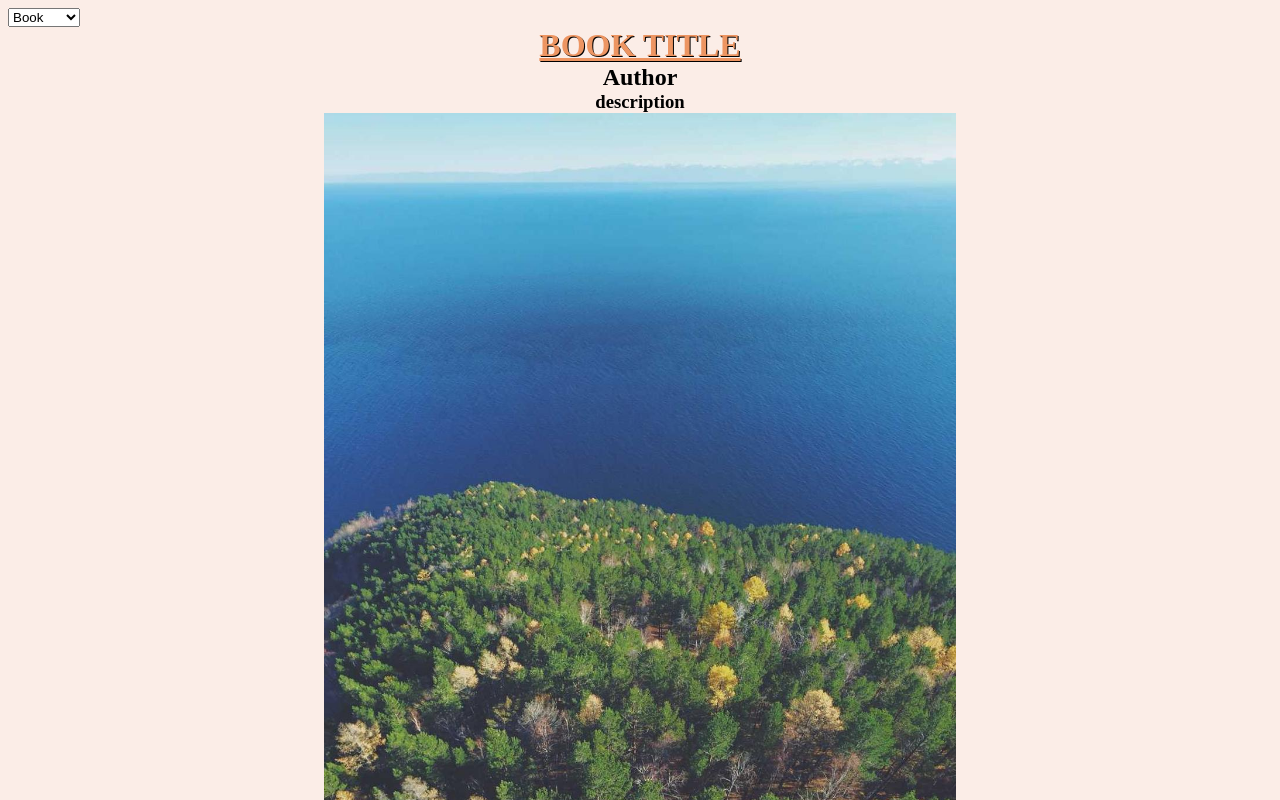
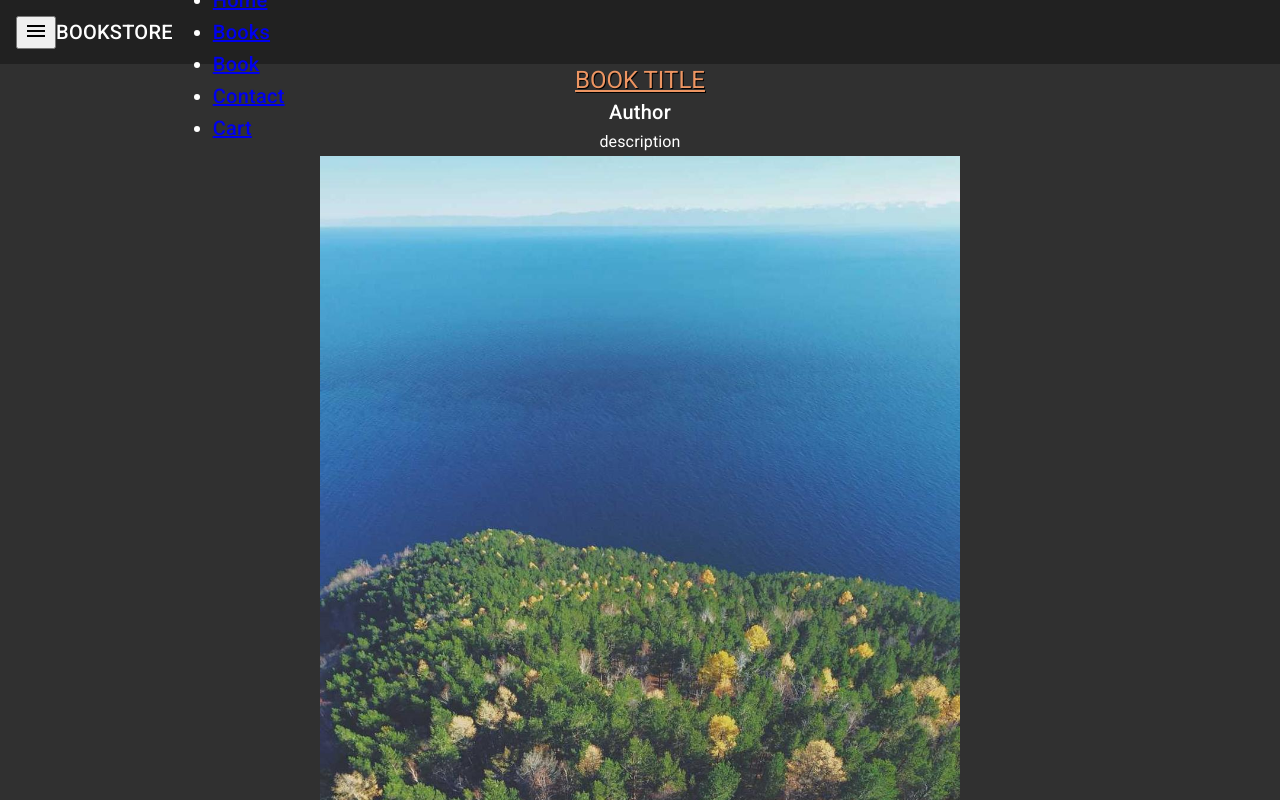
Before and after one commit to BerkeAnna/online-bookstore, an Angular app in the folder bookstore/: page /book-page in a window 1280 px wide. Shown: the top 800 px of the page. Built offline with nearby package versions, Linux system fonts and the light colour scheme.

Commit message:
menu 1.0

```diff
--- a/bookstore/angular.json
+++ b/bookstore/angular.json
@@ -37,6 +37,7 @@
               "src/assets"
             ],
             "styles": [
+              "@angular/material/prebuilt-themes/pink-bluegrey.css",
               "src/styles.scss"
             ],
             "scripts": [],
@@ -102,6 +103,7 @@
               "src/assets"
             ],
             "styles": [
+              "@angular/material/prebuilt-themes/pink-bluegrey.css",
               "src/styles.scss"
             ],
             "scripts": []
--- a/bookstore/package.json
+++ b/bookstore/package.json
@@ -12,10 +12,12 @@
   "private": true,
   "dependencies": {
     "@angular/animations": "^17.3.0",
+    "@angular/cdk": "^17.3.6",
     "@angular/common": "^17.3.0",
     "@angular/compiler": "^17.3.0",
     "@angular/core": "^17.3.0",
     "@angular/forms": "^17.3.0",
+    "@angular/material": "^17.3.6",
     "@angular/platform-browser": "^17.3.0",
     "@angular/platform-browser-dynamic": "^17.3.0",
     "@angular/platform-server": "^17.3.0",
--- a/bookstore/src/app/app.component.html
+++ b/bookstore/src/app/app.component.html
@@ -1,27 +1,29 @@
 
-<app-menu (selectedPage)="changePage($event)" [currentPage]="page" *ngIf="page"></app-menu>
 
-<!---<ng-container [ngSwitch]="page">
-  <ng-container *ngSwitchCase="'home'">
-    <div class="main_component">
-      <app-home></app-home>
-    </div>
-  </ng-container>
-  <ng-container *ngSwitchCase="'books'">
-    <app-books></app-books>
-  </ng-container>
-  <ng-container *ngSwitchCase="'book-page'">
-    <app-book-page></app-book-page>
-  </ng-container>
-  <ng-container *ngSwitchCase="'contact'">
-    <app-contact>
-      <h1>This is the contact page.</h1>
-    </app-contact>
-  </ng-container>
-  <ng-container *ngSwitchCase="'cart'">
-    <app-cart></app-cart>
-  </ng-container>
+<mat-sidenav-container>
+  <mat-sidenav>
+    <app-menu (selectedPage)="changePage($event)" [currentPage]="page" *ngIf="page"></app-menu>
+  </mat-sidenav>
 
-</ng-container>
---->
-<router-outlet></router-outlet>
+  <mat-sidenav-content>
+    <mat-toolbar color="secondary">
+      <button mat-icon-buttn>
+        <mat-icon>menu</mat-icon>
+      </button>
+      <div>BOOKSTORE</div>
+      <div>
+        <ul>
+          <li><a routerLink="/login">Login</a></li>
+          <li><a routerLink="signup">Register</a></li>
+          <li><a routerLink="home">Home</a></li>
+          <li><a routerLink="books">Books</a></li>
+          <li><a routerLink="book-page">Book</a></li>
+          <li><a routerLink="contact">Contact</a></li>
+          <li><a routerLink="cart">Cart</a></li>
+        </ul>
+      </div>
+    </mat-toolbar>
+    <router-outlet></router-outlet>
+  </mat-sidenav-content>
+
+</mat-sidenav-container>
--- a/bookstore/src/app/app.module.ts
+++ b/bookstore/src/app/app.module.ts
@@ -14,6 +14,13 @@ import { ViewerComponent } from './pages/books/viewer/viewer.component';
 import { BookPageComponent } from './pages/books/book-page/book-page.component';
 import { DateFormatPipe } from './shared/pipes/date-format.pipe';
 import { BooksModule } from './pages/books/books.module';
+import { provideAnimationsAsync } from '@angular/platform-browser/animations/async';
+import { BrowserAnimationsModule } from '@angular/platform-browser/animations';
+import { HttpClientModule } from '@angular/common/http';
+import { MatSidenavModule } from '@angular/material/sidenav';
+import { MatToolbarModule } from '@angular/material/toolbar';
+import { MatButtonModule } from '@angular/material/button';
+import { MatIconModule } from '@angular/material/icon';
 
 @NgModule({
   declarations: [
@@ -29,10 +36,17 @@ import { BooksModule } from './pages/books/books.module';
     BrowserModule,
     AppRoutingModule,
     FormsModule,
-    BooksModule
+    BooksModule,
+    BrowserAnimationsModule,
+    HttpClientModule,
+    MatSidenavModule,
+    MatToolbarModule,
+    MatButtonModule,
+    MatIconModule
   ],
   providers: [
-    provideClientHydration()
+    provideClientHydration(),
+    provideAnimationsAsync()
   ],
   bootstrap: [AppComponent]
 })
--- a/bookstore/src/app/pages/login/login.component.ts
+++ b/bookstore/src/app/pages/login/login.component.ts
@@ -3,6 +3,7 @@ import { FormControl } from '@angular/forms';
 import { Router } from '@angular/router';
 import { FakeLoadingService } from '../../shared/services/fake-loading.service';
 import { stringify } from 'querystring';
+import { Observable, Subscription } from 'rxjs';
 
 @Component({
   selector: 'app-login',
@@ -15,6 +16,10 @@ export class LoginComponent implements OnInit{
   email = new FormControl('');
   password = new FormControl('');
 
+  loadingSubscription?: Subscription;
+  loadingObservation?: Observable<boolean>;
+  loading: boolean = false;
+
   constructor(private router: Router, private loadingService: FakeLoadingService){
 
   }
@@ -25,20 +30,25 @@ export class LoginComponent implements OnInit{
 
 
   async login() {
-    // Promise
-     this.loadingService.loadingWithPromise(this.email.value!, this.password.value!).then((_: boolean) => {
-      console.log('This executed second.');
-      this.router.navigateByUrl('/home');
-    }).catch(error => {
-      console.error(error, 'Incorrect email or password!');
-    }).finally(() => {
-      console.log('this is executed finally.');
-    });
+    this.loading = true;
 
-
-
+    this.loadingObservation = this.loadingService.loadingWithObservable(this.email.value as string, this.password.value as string)
+    this.loadingSubscription = this.loadingObservation
+      .subscribe(
+        {
+          next: (data: boolean) => {
+            this.router.navigateByUrl('/home');
+          }, error: (error) => {
+            console.error(error);
+          }, complete: () => {
+            console.log('finally');
+          }
+        }
+      );
+  }
+  ngOnDestroy() {
+    this.loadingSubscription?.unsubscribe();
   }
 
 
-
 }
--- a/bookstore/src/app/shared/services/fake-loading.service.ts
+++ b/bookstore/src/app/shared/services/fake-loading.service.ts
@@ -1,4 +1,5 @@
 import { Injectable } from '@angular/core';
+import { Observable, Subscriber } from 'rxjs';
 
 @Injectable({
   providedIn: 'root'
@@ -21,4 +22,23 @@ export class FakeLoadingService {
     });
   }
 
+  loadingWithObservable(email: string, password: string): Observable<boolean> {
+    // data stream
+    return new Observable((subscriber: Subscriber<boolean>) => {
+      let i = 0;
+      const interval = setInterval(() => {
+        i++;
+        // subscriber.next(i);
+        if (i === 3) {
+          if (email === 'test@gmail.com' && password === '123') {
+            subscriber.next(true);
+            subscriber.complete();
+          } else {
+            subscriber.error(false);
+          }
+        }
+      }, 1000);
+    });
+  }
+
 }
--- a/bookstore/src/index.html
+++ b/bookstore/src/index.html
@@ -6,8 +6,10 @@
   <base href="/">
   <meta name="viewport" content="width=device-width, initial-scale=1">
   <link rel="icon" type="image/x-icon" href="favicon.ico">
+  <link href="https://fonts.googleapis.com/css2?family=Roboto:wght@300;400;500&display=swap" rel="stylesheet">
+  <link href="https://fonts.googleapis.com/icon?family=Material+Icons" rel="stylesheet">
 </head>
-<body>
+<body class="mat-typography">
   <app-root></app-root>
 </body>
 </html>
--- a/bookstore/src/styles.scss
+++ b/bookstore/src/styles.scss
@@ -5,3 +5,5 @@ $bgcolor: rgb(251, 237, 231);
 html{
     background-color: $bgcolor ;
 }
+html, body { height: 100%; }
+body { margin: 0; font-family: Roboto, "Helvetica Neue", sans-serif; }
```
Also changed, not shown: 2 other files (tests, documents, lock files or other folders).
